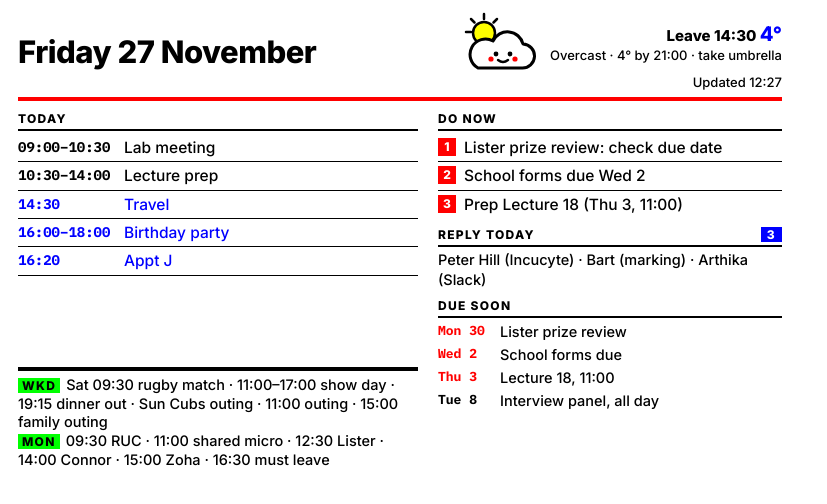
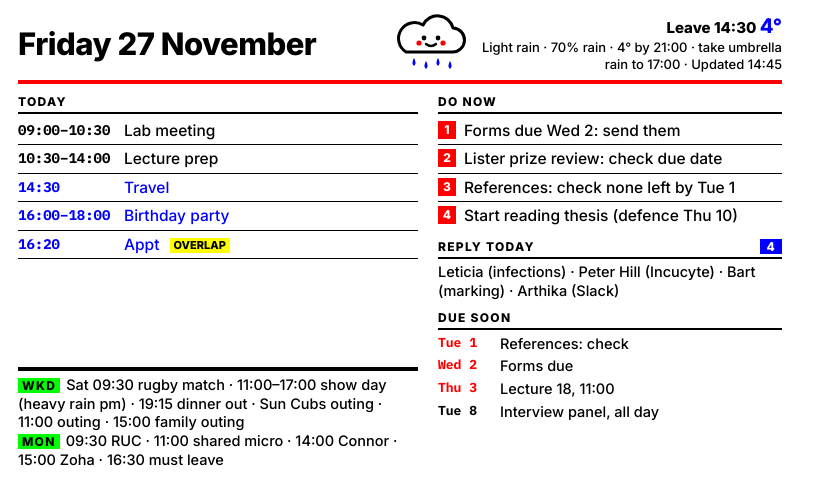
Before and after one commit to codendall/desk-screen, a plain HTML site: page index.html in a window 1280 px wide. Shown: the whole page, without its empty margins (0-827 px from the left). Drawn offline with Linux system fonts and the light colour scheme.

Commit message:
Desk update Friday 27 Nov (14:45)

```diff
--- a/index.html
+++ b/index.html
@@ -43,14 +43,13 @@ section{display:flex;flex-direction:column;min-height:0}
 </style></head><body><div class="wrap">
 <header>
   <h1>Friday 27 November</h1>
-  <div class="stamp"><div class="wxbox"><svg viewBox="0 0 86 62" aria-hidden="true"><!-- icon:cloudy -->
-<g stroke="#000" stroke-width="2.5" stroke-linecap="round"><line x1="28" y1="2" x2="28" y2="7"/><line x1="10" y1="20" x2="15" y2="20"/><line x1="15" y1="7" x2="18.5" y2="10.5"/><line x1="41" y1="7" x2="37.5" y2="10.5"/></g>
-<circle cx="28" cy="21" r="11" fill="#ff0" stroke="#000" stroke-width="2.5"/>
-<path d="M22 56 h44 a12 12 0 0 0 1-24 a16 16 0 0 0-30-3 a11 11 0 0 0-15 27z" fill="#fff" stroke="#000" stroke-width="3" stroke-linejoin="round"/>
-<circle cx="40" cy="42" r="2.4" fill="#000"/><circle cx="54" cy="42" r="2.4" fill="#000"/>
-<path d="M42 48 q5 4 10 0" fill="none" stroke="#000" stroke-width="2.4" stroke-linecap="round"/>
-<circle cx="35" cy="47" r="2.6" fill="#f00"/><circle cx="59" cy="47" r="2.6" fill="#f00"/>
-</svg><div class="wxt"><span class="lv">Leave 14:30</span> <span class="tp">4°</span><br>Overcast · 4° by 21:00 · take umbrella</div></div>Updated 12:27</div>
+  <div class="stamp"><div class="wxbox"><svg viewBox="0 0 86 62" aria-hidden="true"><!-- icon:light-rain -->
+<path d="M18 40 h46 a12 12 0 0 0 1-24 a16 16 0 0 0-30-3 a11 11 0 0 0-17 27z" fill="#fff" stroke="#000" stroke-width="3" stroke-linejoin="round"/>
+<circle cx="36" cy="26" r="2.4" fill="#000"/><circle cx="50" cy="26" r="2.4" fill="#000"/>
+<path d="M38 32 q5 4 10 0" fill="none" stroke="#000" stroke-width="2.4" stroke-linecap="round"/>
+<circle cx="31" cy="31" r="2.6" fill="#f00"/><circle cx="55" cy="31" r="2.6" fill="#f00"/>
+<g fill="#00f"><path d="M26 46 q3 5 0 8 q-3-3 0-8z"/><path d="M38 49 q3 5 0 8 q-3-3 0-8z"/><path d="M50 46 q3 5 0 8 q-3-3 0-8z"/><path d="M62 49 q3 5 0 8 q-3-3 0-8z"/></g>
+</svg><div class="wxt"><span class="lv">Leave 14:30</span> <span class="tp">4°</span><br>Light rain · 70% rain · 4° by 21:00 · take umbrella<br>rain to 17:00 · Updated 14:45</div></div></div>
 </header>
 <div class="cols">
   <section>
@@ -59,27 +58,28 @@ section{display:flex;flex-direction:column;min-height:0}
     <div class="ev"><div class="t">10:30–14:00</div><div class="w">Lecture prep</div></div>
     <div class="ev home"><div class="t">14:30</div><div class="w">Travel</div></div>
     <div class="ev home"><div class="t">16:00–18:00</div><div class="w">Birthday party</div></div>
-    <div class="ev home"><div class="t">16:20</div><div class="w">Appt J</div></div>
-    <div class="tom"><b>Wkd</b>Sat 09:30 rugby match · 11:00–17:00 show day · 19:15 dinner out · Sun Cubs outing · 11:00 outing · 15:00 family outing<br><b>Mon</b>09:30 RUC · 11:00 shared micro · 12:30 Lister · 14:00 Connor · 15:00 Zoha · 16:30 must leave</div>
+    <div class="ev home"><div class="t">16:20</div><div class="w">Appt <span class="flag y">OVERLAP</span></div></div>
+    <div class="tom"><b>Wkd</b>Sat 09:30 rugby match · 11:00–17:00 show day (heavy rain pm) · 19:15 dinner out · Sun Cubs outing · 11:00 outing · 15:00 family outing<br><b>Mon</b>09:30 RUC · 11:00 shared micro · 14:00 Connor · 15:00 Zoha · 16:30 must leave</div>
   </section>
   <section>
     <div class="block">
       <h2><span>Do now</span></h2>
       <ol>
+        <li>Forms due Wed 2: send them</li>
         <li>Lister prize review: check due date</li>
-        <li>School forms due Wed 2</li>
-        <li>Prep Lecture 18 (Thu 3, 11:00)</li>
+        <li>References: check none left by Tue 1</li>
+        <li>Start reading thesis (defence Thu 10)</li>
       </ol>
     </div>
     <div class="block">
-      <h2><span>Reply today</span><span class="n">3</span></h2>
-      <p class="reply">Peter Hill (Incucyte) · Bart (marking) · Arthika (Slack)</p>
+      <h2><span>Reply today</span><span class="n">4</span></h2>
+      <p class="reply">Leticia (infections) · Peter Hill (Incucyte) · Bart (marking) · Arthika (Slack)</p>
     </div>
     <div class="block">
       <h2><span>Due soon</span></h2>
       <ul>
-        <li class="soon"><span>Mon 30</span>Lister prize review</li>
-        <li class="soon"><span>Wed 2</span>School forms due</li>
+        <li class="soon"><span>Tue 1</span>References: check</li>
+        <li class="soon"><span>Wed 2</span>Forms due</li>
         <li class="soon"><span>Thu 3</span>Lecture 18, 11:00</li>
         <li><span>Tue 8</span>Interview panel, all day</li>
       </ul>
```
